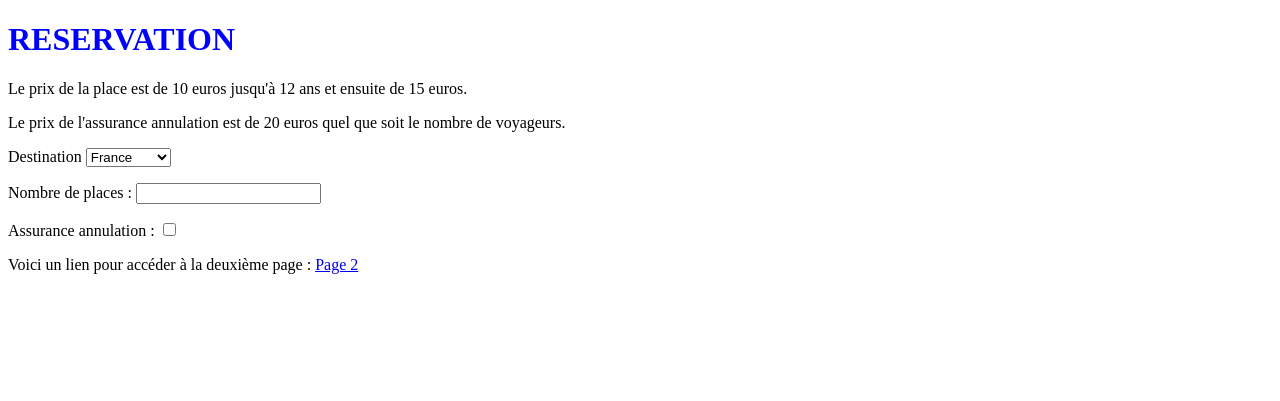
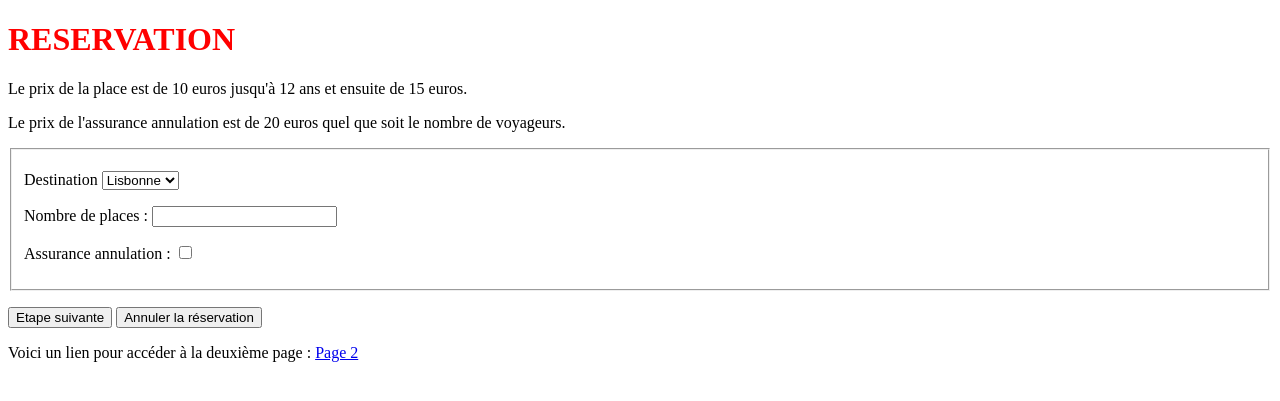
Before and after one commit to Exaotix/Technologie_web, a PHP site: page /Page1.html in a window 1280 px wide. Shown: the top 401 px of the page. Run offline with PHP 8.4, Linux system fonts and the light colour scheme.

Commit message:
création php & finalisation page1

```diff
--- a/Page1.html
+++ b/Page1.html
@@ -11,14 +11,17 @@
     	<p>Le prix de la place est de 10 euros jusqu'à 12 ans et ensuite de 15 euros.</p>
     	<p>Le prix de l'assurance annulation est de 20 euros quel que soit le nombre de voyageurs.</p>
 
+<form method="post" action="traitement.php">
+
+    <fieldset>
     	<p>
     		<label for="destination">Destination</label>
     		<select name="destination" id="destination">
-    			<option value="france">France</option>
-    			<option value="espagne">Espagne</option>
-    			<option value="finlande">Finlande</option>
-    			<option value="belgique">Belgique</option>
-    			<option value="allemagne">Allemagne</option>
+    			<option value="lisbonne">Lisbonne</option>
+    			<option value="paris">Paris</option>
+    			<option value="madrid">Madrid</option>
+    			<option value="bruxelles">Bruxelles</option>
+    			<option value="berlin">Berlin</option>
     		</select>
     	</p>
     	<p>
@@ -27,6 +30,14 @@
     	<p>
     		<label for="assurance">Assurance annulation</label> : <input type="checkbox" name="assurance" id="assurance" />
     	</p>
+    </fieldset>
+
+    	<p>
+    		<input type="submit" value="Etape suivante" />
+    		<input type="reset" value="Annuler la réservation" />
+    	</p>
+
+</form>
 
     	<p>Voici un lien pour accéder à la deuxième page : <a href="Page2.html">Page 2</a></p>
     </body>
--- a/style.css
+++ b/style.css
@@ -1,4 +1,4 @@
 h1
 {
-    color: blue;
+    color: red;
 }
--- /dev/null
+++ b/traitement.php
@@ -0,0 +1 @@
+<?php
```
